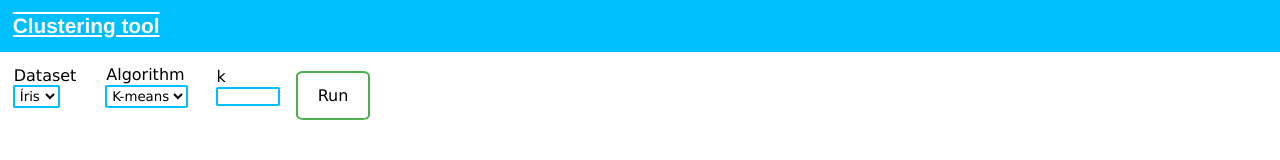
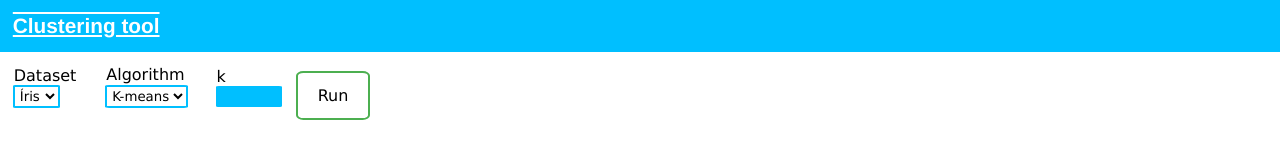
Before and after one commit to PauloHARocha/clustering-tool, a website: page index.html in a window 1280 px wide. Drawn offline with Linux system fonts and the light colour scheme.

Commit message:
Fixing error on bracket

```diff
--- a/sass/main.scss
+++ b/sass/main.scss
@@ -73,7 +73,7 @@
     color: white;
 }
 
-.btn, .slc, label, input[type=number]
+.btn, .slc, label, input[type=number]{
     padding: 1% 1.5%;
     font-family: 'Lucida Sans', 'Lucida Sans Regular', 'Lucida Grande', 'Lucida Sans Unicode', Geneva, Verdana, sans-serif;
 }
```
Also changed, not shown: css/main.css.
